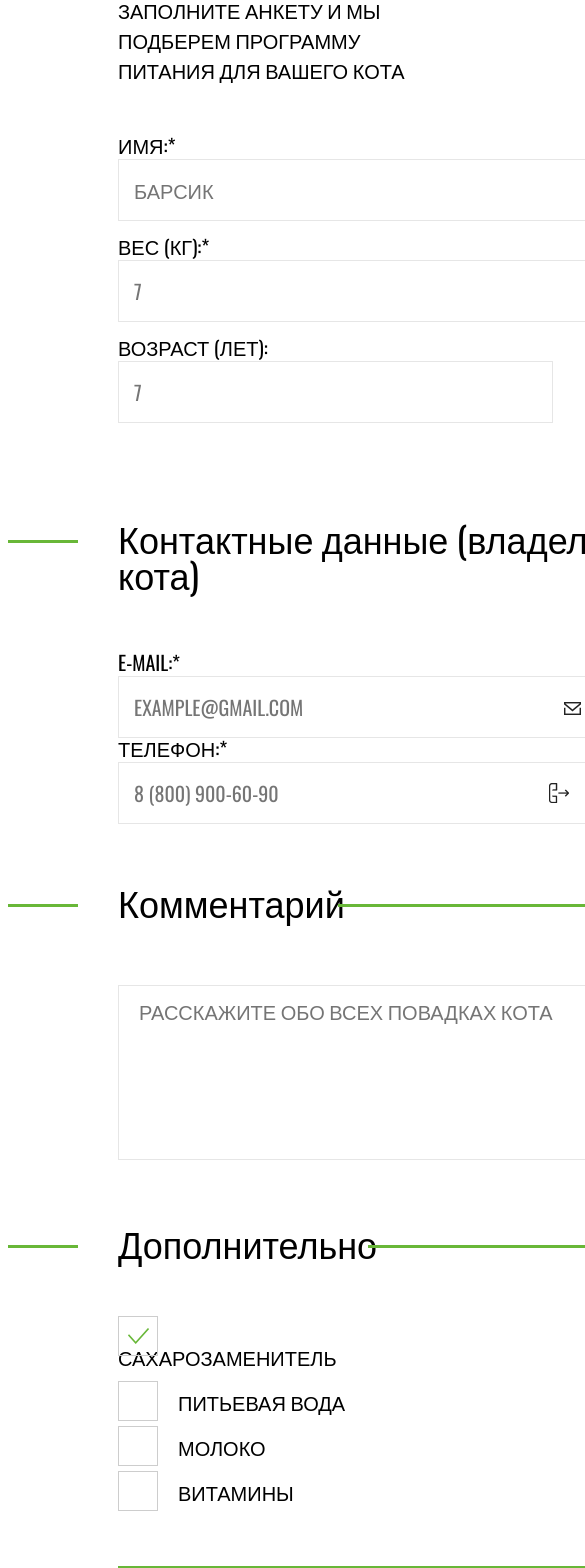
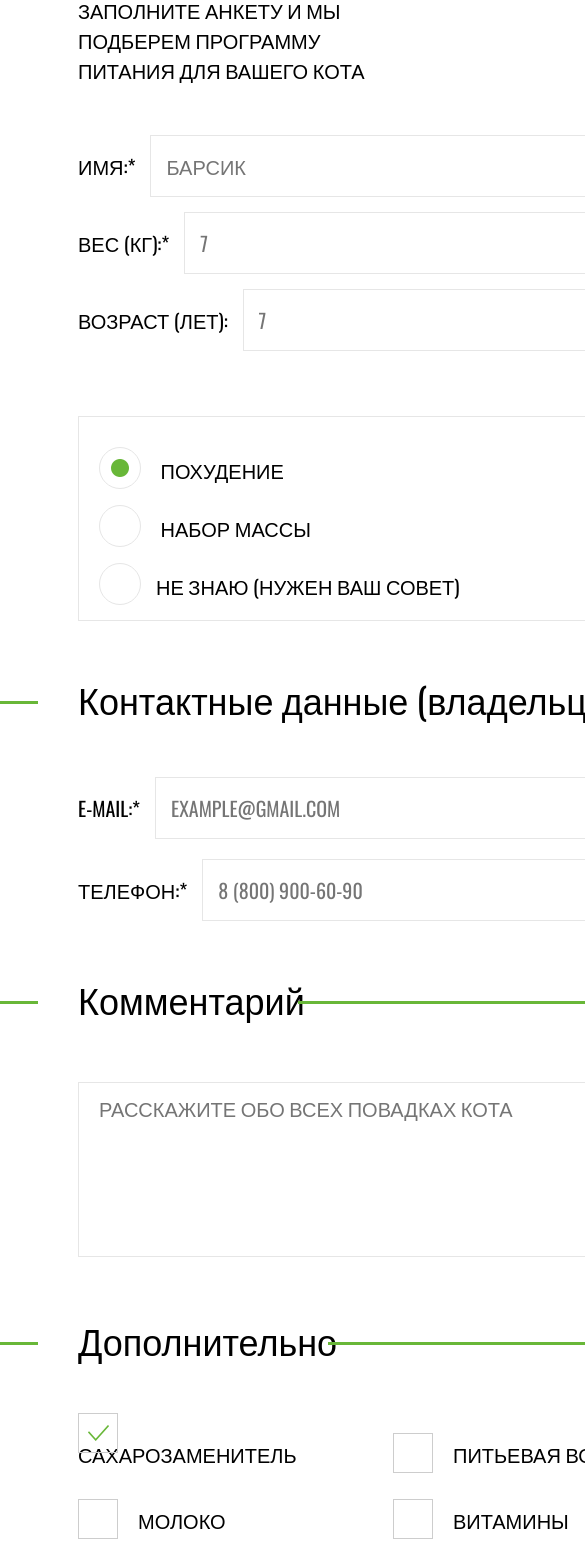
Before and after one commit to GakuseiS/cat_energy, a React (Create React App) app: page /form in a window 390 px wide. Shown: the part 280-1848 px from the top of the page, 585 px wide, since content can reach past the window. Built offline with nearby package versions, Linux system fonts and the light colour scheme.

Commit message:
adaptive is done

```diff
--- a/src/components/button/button.scss
+++ b/src/components/button/button.scss
@@ -20,6 +20,10 @@
 
     &-large {
         width: 570px;
+
+        @media screen and (max-width: 768px) {
+            width: 280px;
+        }
     }
 
     &-gray {
--- a/src/components/example/example.scss
+++ b/src/components/example/example.scss
@@ -156,6 +156,8 @@
         font-size: 20px;
         text-transform: uppercase;
 
+        cursor: pointer;
+
         &:hover {
             border-bottom: 1px solid #989898;
         }
--- a/src/components/form/form.scss
+++ b/src/components/form/form.scss
@@ -7,14 +7,29 @@
         font-size: 20px;
         line-height: 30px;
         text-transform: uppercase;
+
+        @media screen and (max-width: 768px) {
+            padding-left: 40px;
+            padding-right: 40px;
+        }
     }
 
     &__wrapper {
         display: flex;
         justify-content: space-between;
 
+        @media screen and (max-width: 768px) {
+            flex-wrap: wrap;
+            padding-left: 40px;
+        }
+
         &-name {
             width: 570px;
+
+            @media screen and (max-width: 768px) {
+                width: auto;
+                margin-bottom: 65px;
+            }
         }
 
         &-type {
@@ -25,6 +40,11 @@
 
             & .form__label:not(:last-of-type) {
                 margin-bottom: 15px;
+            }
+
+            @media screen and (max-width: 768px) {
+                flex-grow: 2;
+                margin-right: 37px;
             }
         }
 
@@ -65,15 +85,27 @@
         &--name {
             width: 505px;
             margin-bottom: 15px;
+
+            @media screen and (max-width: 768px) {
+                width: 570px;
+            }
         }
 
         &--weight {
             width: 477px;
             margin-bottom: 15px;
+
+            @media screen and (max-width: 768px) {
+                width: 543px;
+            }
         }
 
         &--age {
             width: 435px;
+
+            @media screen and (max-width: 768px) {
+                width: 500px;
+            }
         }
 
         &-mail {
@@ -82,6 +114,14 @@
             background-image: url('./mail.svg.png');
             background-repeat: no-repeat;
             background-position: 445px 25px;
+
+            @media screen and (max-width: 768px) {
+                width: 550px;
+                margin-right: 0;
+                margin-bottom: 20px;
+
+                background-position: 510px 25px;
+            }
         }
 
         &-tel {
@@ -89,6 +129,13 @@
             background-image: url('./phone.svg.png');
             background-repeat: no-repeat;
             background-position: 430px 20px;
+
+            @media screen and (max-width: 768px) {
+                width: 529px;
+                margin-right: 0;
+
+                background-position: 490px 25px;
+            }
         }
     }
 
@@ -152,9 +199,16 @@
 
     }
 
+    &__contacts {
+        @media screen and (max-width: 768px) {
+            padding-left: 40px;
+        }
+    }
+
     &__contacts &__fancy-title{
         margin-top: 60px;
         margin-bottom: 60px;
+
         &::after {
             position: absolute;
             top: 20px;
@@ -164,6 +218,15 @@
             display: block;
             border-bottom: 3px solid #68b738;
             width: 775px;
+
+            @media screen and (max-width: 768px) {
+                width: 140px;
+            }
+        }
+    }
+    &__comments{
+        @media screen and (max-width: 768px) {
+            padding-left: 40px;
         }
     }
 
@@ -179,6 +242,16 @@
             display: block;
             border-bottom: 3px solid #68b738;
             width: 1110px;
+
+            @media screen and (max-width: 768px) {
+                width: 477px;
+            }
+        }
+    }
+
+    &__sup{
+        @media screen and (max-width: 768px) {
+            padding-left: 40px;
         }
     }
 
@@ -194,6 +267,10 @@
             display: block;
             border-bottom: 3px solid #68b738;
             width: 1080px;
+
+            @media screen and (max-width: 768px) {
+                width: 445px;
+            }
         }
     }
 
@@ -209,6 +286,10 @@
         line-height: 30px;
 
         resize: none;
+
+        @media screen and (max-width: 768px) {
+            width: 630px;
+        }
 
         &:hover {
             border: 1px solid #cfcfcf;
@@ -226,14 +307,23 @@
             background-image: url('./tick.svg.png');
             background-position: center;
             background-repeat: no-repeat;
+
         }
     }
 
     &__sup {
         margin-bottom: 60px;
 
+        @media screen and (max-width: 768px) {
+            margin-bottom: 45px;
+        }
+
         & .form__label {
             width: 245px;
+
+            @media screen and (max-width: 768px) {
+                margin-bottom: 25px;
+            }
 
             &:not(:last-of-type) {
                 margin-right: 70px;
--- a/src/components/pages/formPage.scss
+++ b/src/components/pages/formPage.scss
@@ -1,5 +1,9 @@
 .formPage {
     padding: 0 110px;
+
+    @media screen and (max-width: 768px) {
+        padding: 0 30px;
+    }
 
     &__title {
         margin-bottom: 50px;
```
